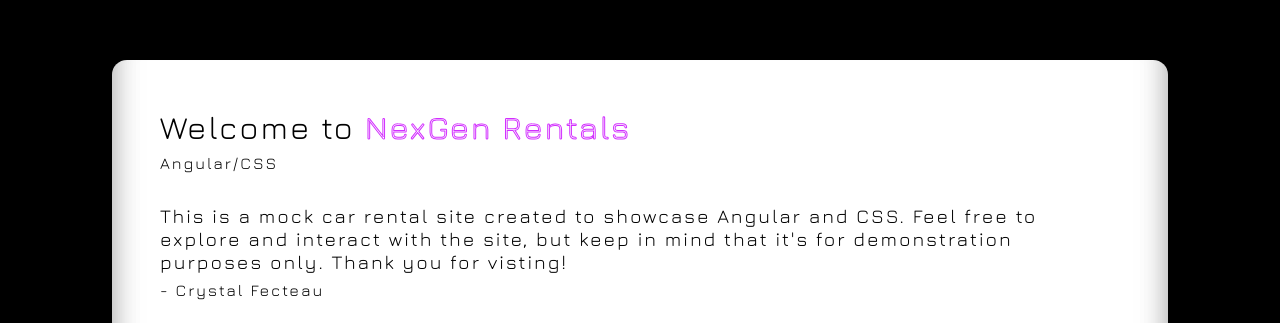
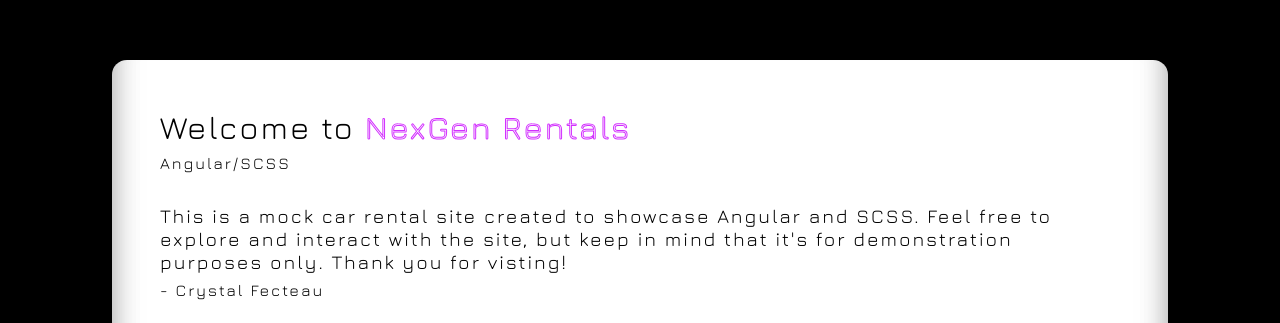
Before and after one commit to CryFecteau/NexGen-Rentals, an Angular app: page / in a window 1280 px wide. Shown: the part 143-466 px from the top of the page. Built offline with nearby package versions, Linux system fonts and the light colour scheme.

Commit message:
Update ReadMe

```diff
--- a/src/app/components/loading/loading.component.html
+++ b/src/app/components/loading/loading.component.html
@@ -1,9 +1,9 @@
 <div class="loading-card">
     <div class="loading-content">
         <span class="loading-title">Welcome to <span class="stroke-text">NexGen Rentals</span></span>
-        <span class="loading-subtitle">Angular/CSS</span>
+        <span class="loading-subtitle">Angular/SCSS</span>
         <span class="loading-body">This is a mock car rental site created to showcase Angular
-            and CSS. Feel free to explore and interact with the site, but keep in
+            and SCSS. Feel free to explore and interact with the site, but keep in
             mind that it's for demonstration purposes only. Thank you for visting!
         </span>
         <span class="loading-subtitle">
```
Also changed, not shown: 1 other file (tests, documents, lock files or other folders).
